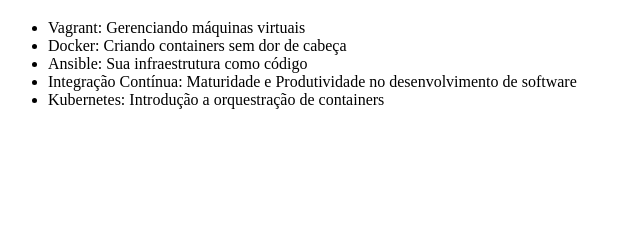
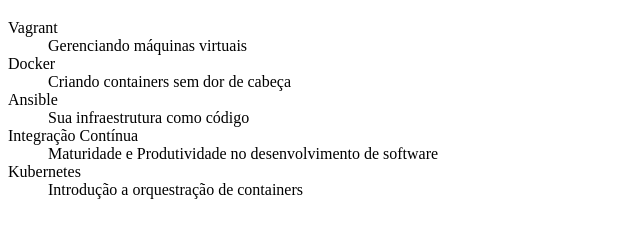
Before and after one commit to HarryPoti/aluraAulaGit, a plain HTML site: page index.html in a window 1280 px wide. Shown: the part 61-298 px from the top of the page, without its empty margins (0-640 px from the left). Drawn offline with Linux system fonts and the light colour scheme.

Commit message:
Trocando ul por dl e separando título da descrição dos cursos

```diff
--- a/index.html
+++ b/index.html
@@ -7,12 +7,21 @@
 <body>
     <h1>Cursos de DevOps</h1>
 
-    <ul>
-        <li>Vagrant: Gerenciando máquinas virtuais</li>
-        <li>Docker: Criando containers sem dor de cabeça</li>
-        <li>Ansible: Sua infraestrutura como código</li>
-        <li>Integração Contínua: Maturidade e Produtividade no desenvolvimento de software</li>
-        <li>Kubernetes: Introdução a orquestração de containers</li>
-    </ul>
+    <dl>
+        <dt>Vagrant</dt>
+        <dd>Gerenciando máquinas virtuais</dd>
+
+        <dt>Docker</dt>
+        <dd>Criando containers sem dor de cabeça</dd>
+
+        <dt>Ansible</dt>
+        <dd>Sua infraestrutura como código</dd>
+
+        <dt>Integração Contínua</dt>
+        <dd>Maturidade e Produtividade no desenvolvimento de software</dd>
+
+        <dt>Kubernetes</dt>
+        <dd>Introdução a orquestração de containers</dd>
+    </dl>
 </body>
 </html>
```
